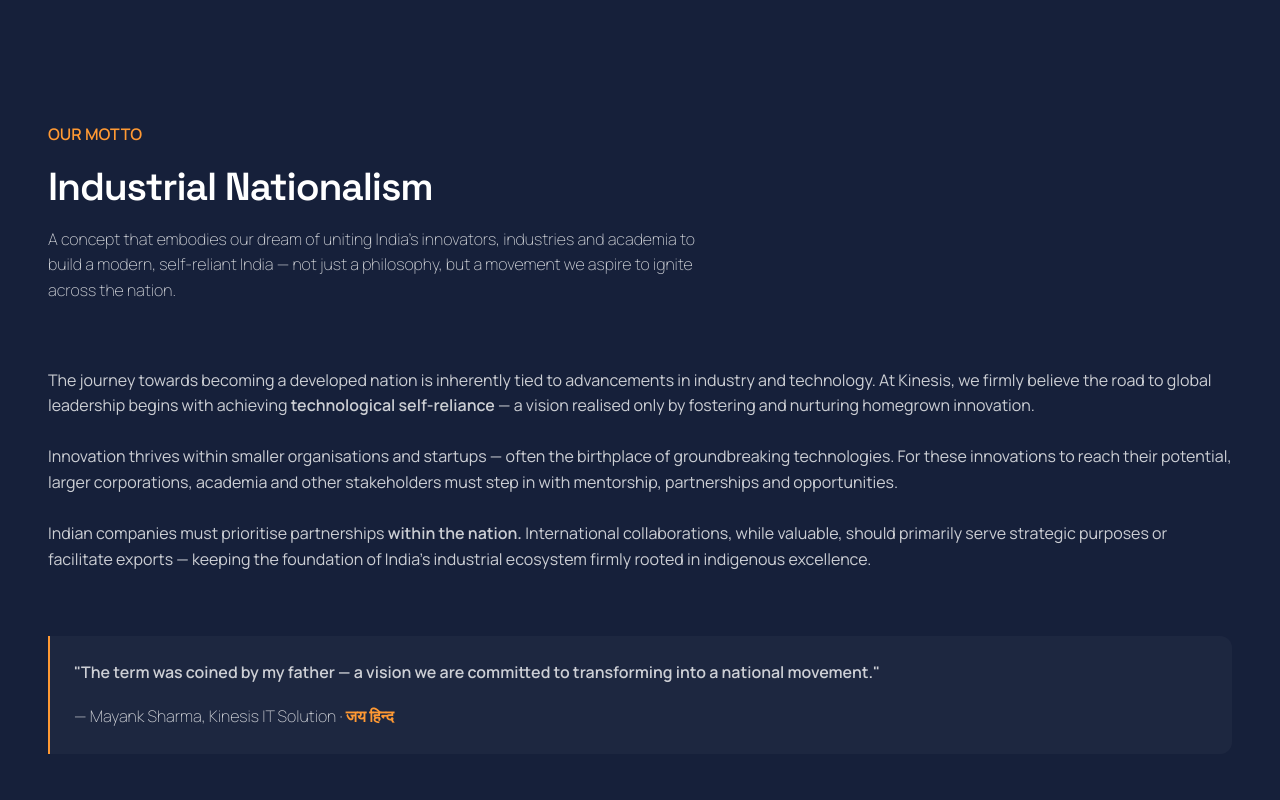
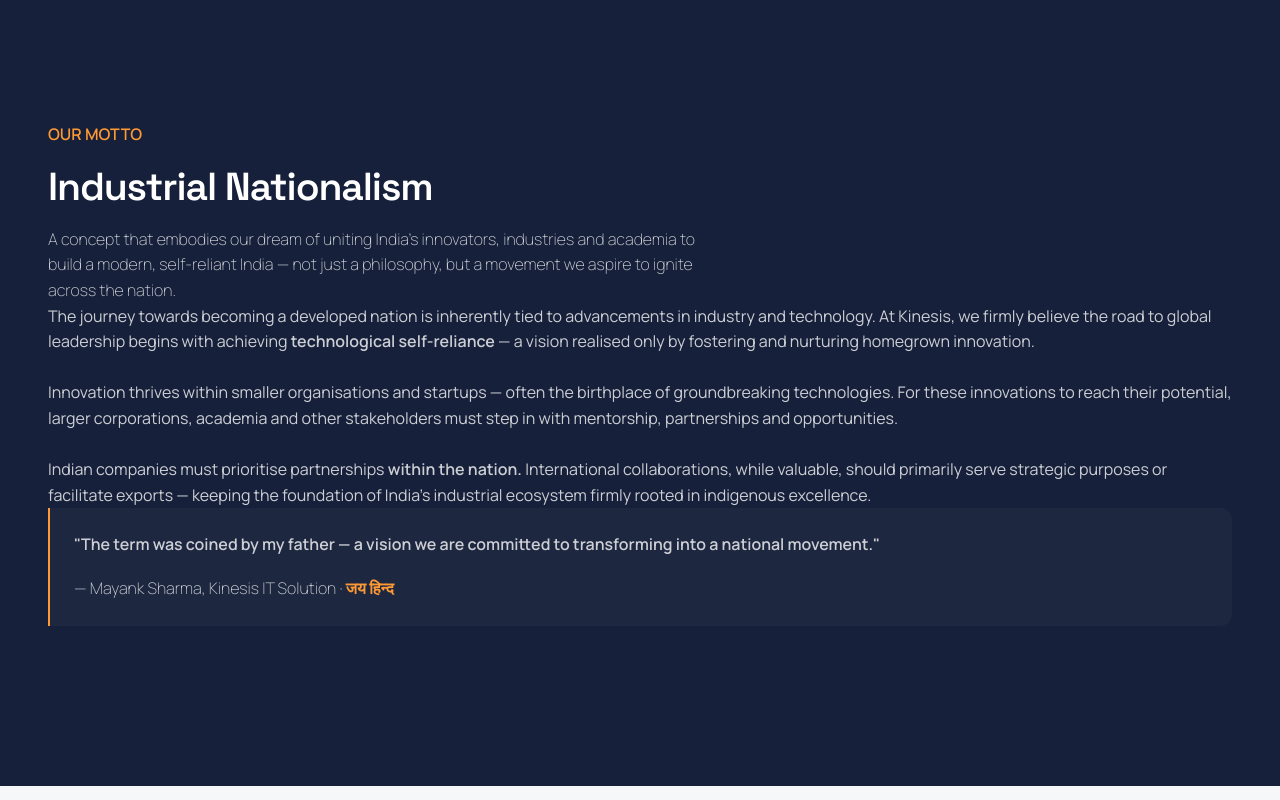
Before and after one commit to divyanshchahar/kinesis, a Next.js app: page /aboutus in a window 1280 px wide. Shown: the part 1420-2220 px from the top of the page. Built offline with nearby package versions, Linux system fonts and the light colour scheme.

Commit message:
updated stylesheet

```diff
--- a/src/app/aboutus/page.module.css
+++ b/src/app/aboutus/page.module.css
@@ -23,26 +23,8 @@
     }
 }
 
-.flexMinWidth {
-    width: 100%;
-}
-
-@media screen and (min-width: 480px) {
-    .flexMinWidth {
-        min-width: var(--max-width-xxs);
-        flex: 1;
-        max-width: 384px;
-    }
-}
-
 .bold {
     font-weight: var(--font-weight-bold);
-}
-
-.ourMotto {
-    display: flex;
-    flex-direction: column;
-    gap: var(--padding-section-m);
 }
 
 .highlightText {
@@ -56,9 +38,3 @@
     border-left: 2px solid var(--color-saffron-1);
     border-radius: 0 var(--radius-3) var(--radius-3) 0;
 }
-
-.flex{
-    display: flex;
-    flex-direction: column;
-    gap: var(--padding-section-s);
-}
```
